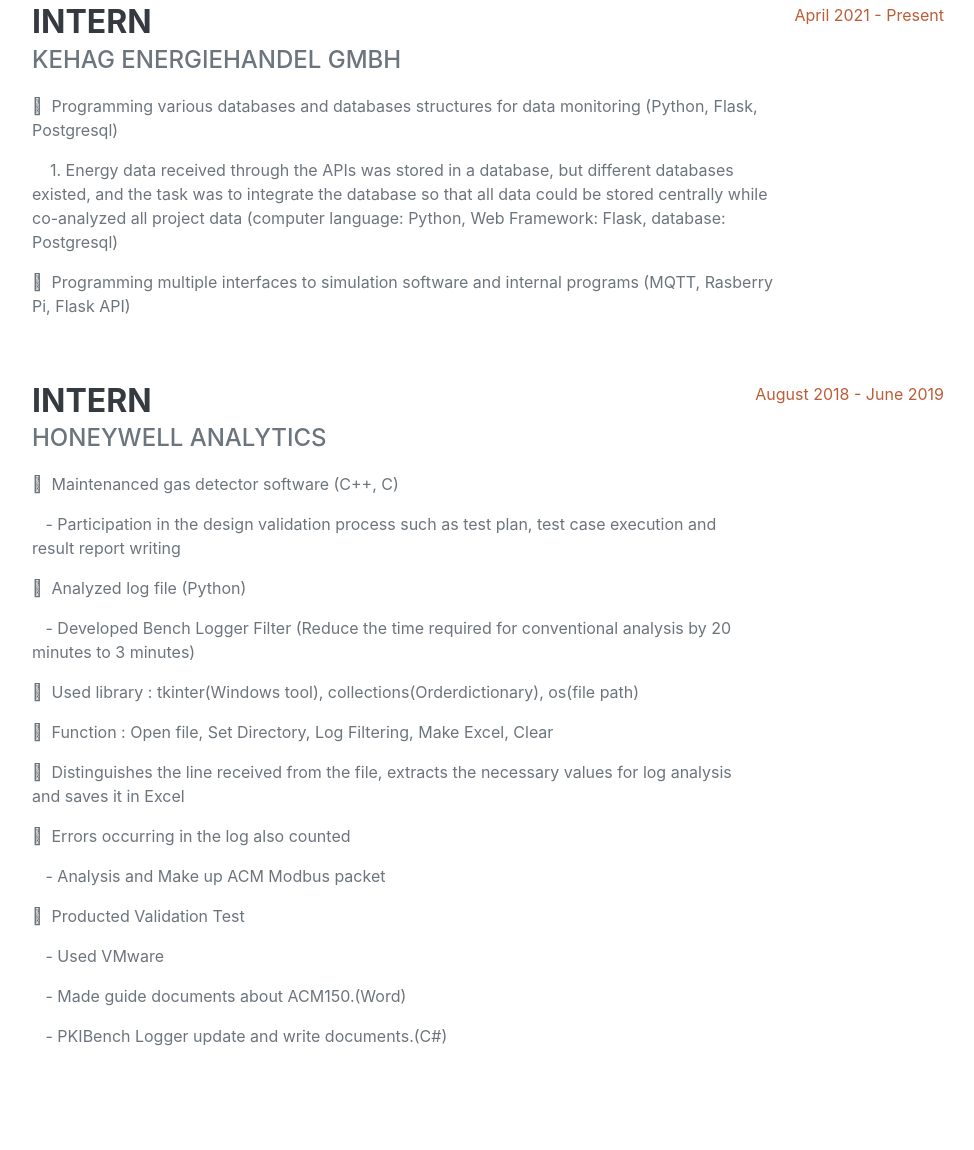
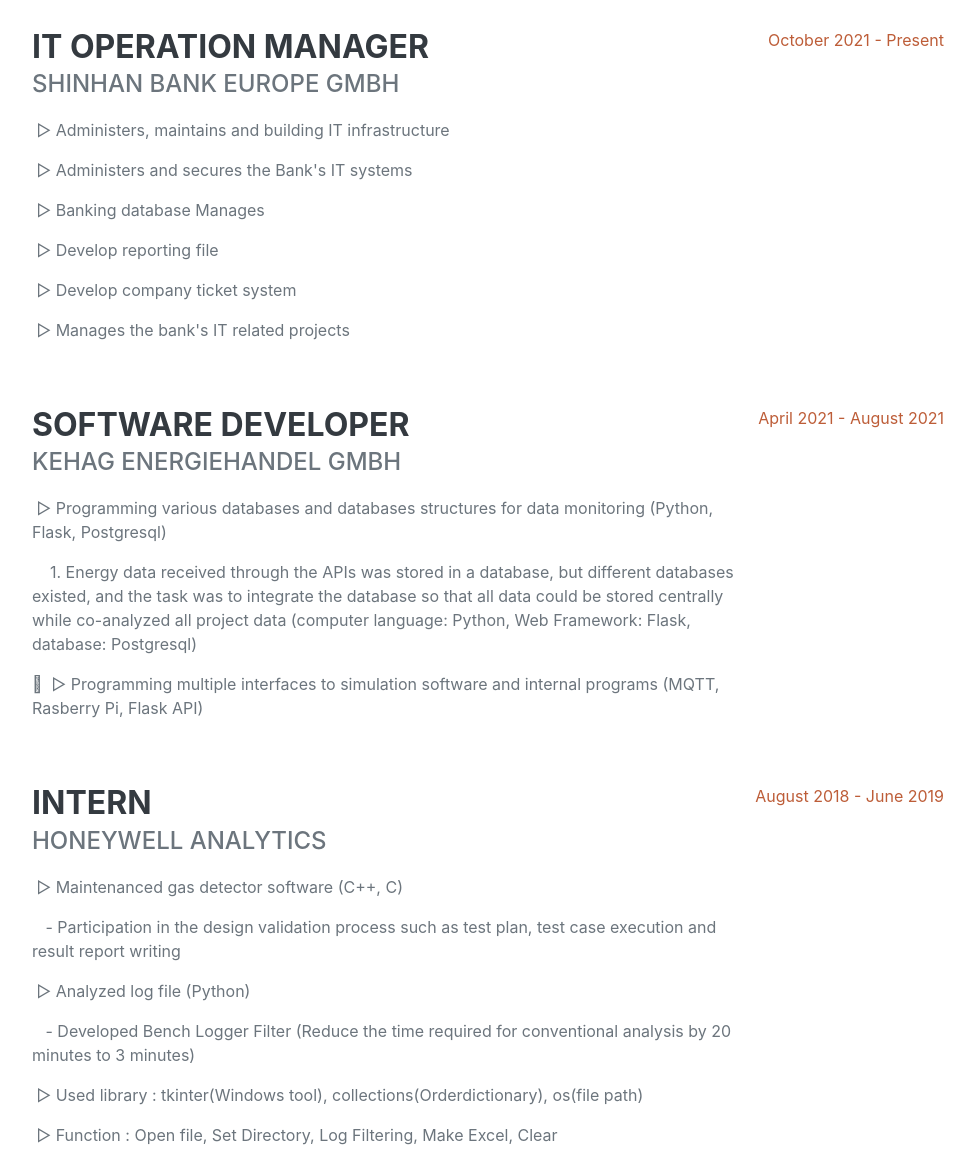
Before and after one commit to audwns7456/audwns7456.github.io, a plain HTML site: page index.html in a window 1280 px wide. Shown: the part 993-2143 px from the top of the page, without its empty margins (288-1262 px from the left). Drawn offline with nearby package versions, Linux system fonts and the light colour scheme; a web font is replaced by a local one.

Commit message:
Update index.html

```diff
--- a/index.html
+++ b/index.html
@@ -45,12 +45,12 @@
                         <span class="text-primary">ROH</span>
                     </h1>
                     <div class="subheading mb-5">
-                        Obere Bachstraße · Freden(Leine) Germany 31084 · (+49) 17665237583·
-                        <a href="mailto:name@email.com">audwns7456@gmail.com</a>
+                        Hausener Weg 3 · Eschborn Germany 65760 · (+49) 17665237583·
+                        <a href="mailto:name@email.com">myungjun.david@gmail.com</a>
                     </div>
-                    <p class="lead mb-5">No matter where I am, it is important how I do and what I do from the lesson I experienced.</p>
-<p class="lead mb-5">I am a meticulous and self-driven person who always try to be ahead of myself. In terms of my relationship with people, I see the positive view in every aspect of surroundings. At the company I interned for, I not only updated the firmware and software, but also resolved all issues using C, C++, Python that have occurred. </p>
-<p class="lead mb-5">I also accomplished many things by cooperating in various experiences.</p>
+                    <p class="lead mb-5">I am an IT professional with hands-on experience in infrastructure, software development, and project coordination.</p>
+<p class="lead mb-5">At Shinhan Bank Europe, I led multiple internal IT projects and developed various reporting tools to support operational efficiency. One of my key contributions was building an internal ticket management system using Spring Boot. </p>
+<p class="lead mb-5">Previously, I built centralized data systems and IoT monitoring platforms using Python, Flask, and PostgreSQL. I combine backend development skills with a deep understanding of secure and reliable IT operations. With a degree in Computer Engineering and industry certifications, I’m committed to clean code and continuous improvement.</p>
                     <div class="social-icons">
                         <a class="social-icon" href="https://www.linkedin.com/in/myungjun-roh-0a97b01a5/"><i class="fab fa-linkedin-in"></i></a>
                     </div>
@@ -61,30 +61,43 @@
             <section class="resume-section" id="experience">
                 <div class="resume-section-content">
                     <h2 class="mb-5">Experience</h2>
+			<div class="d-flex flex-column flex-md-row justify-content-between mb-5">
+                        <div class="flex-grow-1">
+                            <h3 class="mb-0">IT Operation Manager</h3>
+                            <div class="subheading mb-3">Shinhan Bank Europe GmbH</div>
+                            <p>&nbsp;▷ Administers, maintains and building IT infrastructure</p>
+ 			    <p>&nbsp;▷ Administers and secures the Bank's IT systems</p>
+			    <p>&nbsp;▷ Banking database Manages</p>
+			    <p>&nbsp;▷ Develop reporting file</p>
+			    <p>&nbsp;▷ Develop company ticket system</p>
+			    <p>&nbsp;▷ Manages the bank's IT related projects</p>
+                        </div>
+                        <div class="flex-shrink-0"><span class="text-primary">October 2021 - Present</span></div>
+                    </div>
                     <div class="d-flex flex-column flex-md-row justify-content-between mb-5">
                         <div class="flex-grow-1">
-                            <h3 class="mb-0">Intern</h3>
+                            <h3 class="mb-0">Software Developer</h3>
                             <div class="subheading mb-3">KEHAG Energiehandel GmbH</div>
-                            <p> &nbsp;Programming various databases and databases structures for data monitoring (Python, Flask, Postgresql)</p>
+                            <p>&nbsp;▷ Programming various databases and databases structures for data monitoring (Python, Flask, Postgresql)</p>
  <p>&nbsp; &nbsp;&nbsp;1. Energy data received through the APIs was stored in a database, but different databases existed, and the task was to integrate the database so that all data could be stored centrally while co-analyzed all project data (computer language: Python, Web Framework: Flask, database: Postgresql)</p>
-<p>  &nbsp;Programming multiple interfaces to simulation software and internal programs (MQTT, Rasberry Pi, Flask API)</p>
+<p>  &nbsp;▷ Programming multiple interfaces to simulation software and internal programs (MQTT, Rasberry Pi, Flask API)</p>
                         </div>
-                        <div class="flex-shrink-0"><span class="text-primary">April 2021 - Present</span></div>
+                        <div class="flex-shrink-0"><span class="text-primary">April 2021 - August 2021</span></div>
                     </div>
                     <div class="d-flex flex-column flex-md-row justify-content-between mb-5">
                         <div class="flex-grow-1">
                             <h3 class="mb-0">Intern</h3>
                             <div class="subheading mb-3">Honeywell analytics</div>
-                            <p> &nbsp;Maintenanced gas detector software (C++, C)</p>
+                            <p>&nbsp;▷ Maintenanced gas detector software (C++, C)</p>
  <p>&nbsp;&nbsp;&nbsp;- Participation in the design validation process such as test plan, test case execution and result report writing</p>
-<p> &nbsp;Analyzed log file (Python)</p>
+<p>&nbsp;▷ Analyzed log file (Python)</p>
  <p>&nbsp;&nbsp;&nbsp;- Developed Bench Logger Filter (Reduce the time required for conventional analysis by 20 minutes to 3 minutes)</p>
-<p> &nbsp;Used library : tkinter(Windows tool), collections(Orderdictionary), os(file path)</p>
-<p> &nbsp;Function : Open file, Set Directory, Log Filtering, Make Excel, Clear</p>
-<p> &nbsp;Distinguishes the line received from the file, extracts the necessary values for log analysis and saves it in Excel</p>
-<p> &nbsp;Errors occurring in the log also counted</p>
+<p>&nbsp;▷ Used library : tkinter(Windows tool), collections(Orderdictionary), os(file path)</p>
+<p>&nbsp;▷ Function : Open file, Set Directory, Log Filtering, Make Excel, Clear</p>
+<p>&nbsp;▷ Distinguishes the line received from the file, extracts the necessary values for log analysis and saves it in Excel</p>
+<p>&nbsp;▷ Errors occurring in the log also counted</p>
  <p>&nbsp;&nbsp;&nbsp;- Analysis and Make up ACM Modbus packet</p>
-<p> &nbsp;Producted Validation Test</p>
+<p>&nbsp;▷ Producted Validation Test</p>
 <p> &nbsp;&nbsp;&nbsp;- Used VMware</p>
 <p> &nbsp;&nbsp;&nbsp;- Made guide documents about ACM150.(Word)</p>
 <p> &nbsp;&nbsp;&nbsp;- PKIBench Logger update and write documents.(C#)</p>
@@ -104,18 +117,10 @@
                             <div class="subheading mb-3">Bachelor of Computer Engineering</div>
                             <div>Computer Engineering - Focus on Algorithms</div>
 		   <div>Secretary General of College - Feb 2015 ~ Jul  2015</div>
-                            <p>GPA: 3.25</p>
                         </div>
                         <div class="flex-shrink-0"><span class="text-primary">March 2014 - February 2021</span></div>
                     </div>
-	        <div class="d-flex flex-column flex-md-row justify-content-between mb-5">
-                        <div class="flex-grow-1">
-                            <h3 class="mb-0">Annam High School</h3>
-                            <div class="subheading mb-3">CSAT</div>
-                        </div>
-                        <div class="flex-shrink-0"><span class="text-primary">March 2011 - February 2014</span></div>
-                    </div>
-                </div>
+
             </section>
             <hr class="m-0" />
             <!-- Skills-->
```
